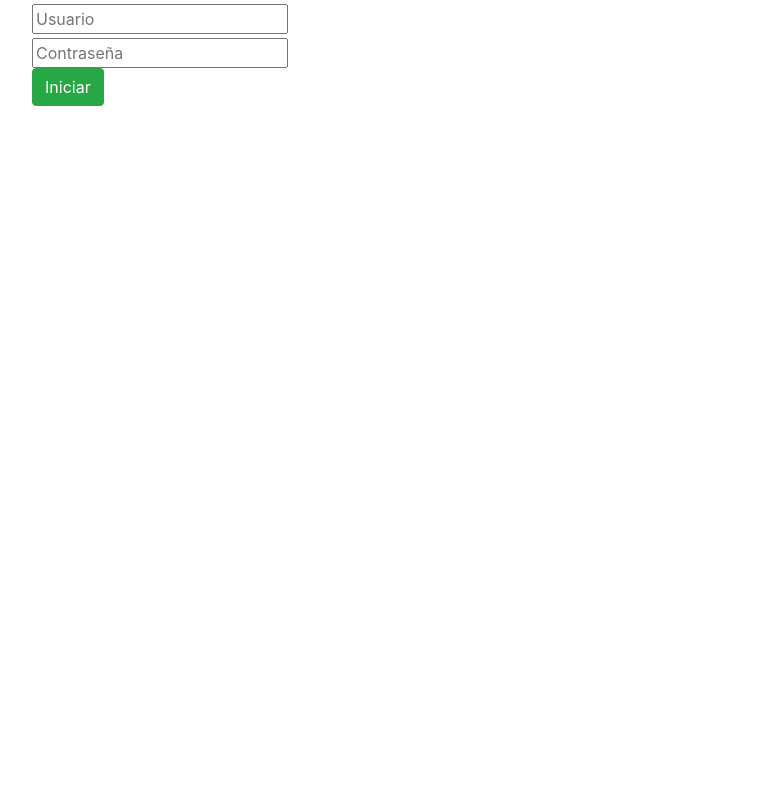
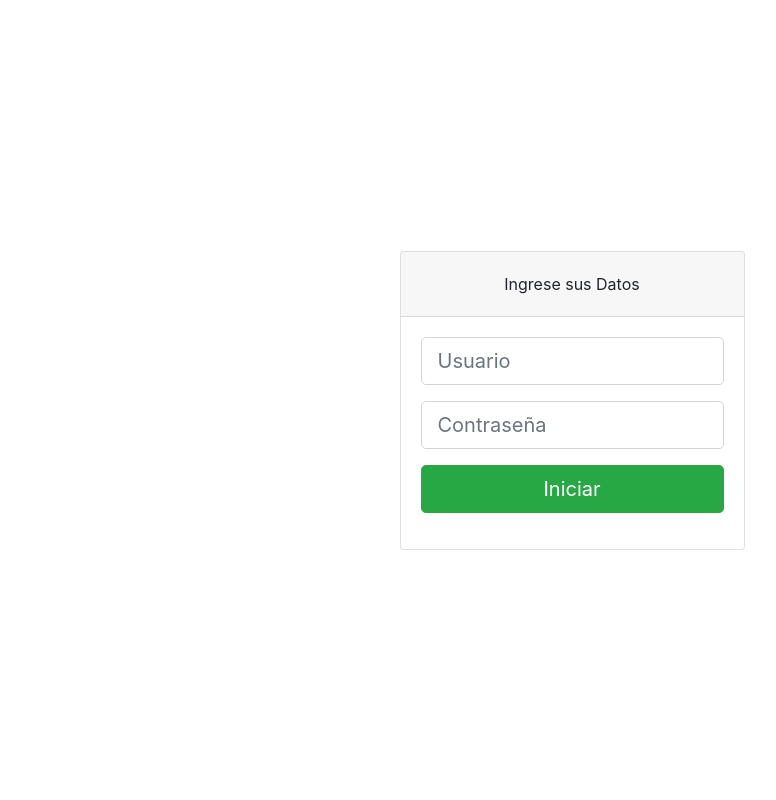
Before and after one commit to andresmauricio/app-automation, a Django app: page / in a window 1280 px wide. Shown: the whole page, without its empty margins (68-844 px from the left). Run offline with Django 3.2, Linux system fonts and the light colour scheme; some libraries are stand-ins or nearby versions.

Commit message:
Add styles form login..

```diff
--- a/applicaation/settings.py
+++ b/applicaation/settings.py
@@ -129,3 +129,5 @@ USE_TZ = True
 # https://docs.djangoproject.com/en/2.2/howto/static-files/
 
 STATIC_URL = '/static/'
+
+LOGIN_URL = '/'
--- a/control/views.py
+++ b/control/views.py
@@ -1,8 +1,12 @@
 
 from django.http import HttpResponse
 
+from django.contrib.auth.decorators import login_required
+
 from django.shortcuts import render, redirect
 
+
+@login_required
 def dashboard_view(request):
 
     return render(request, 'control/dashboard.html')
--- a/templates/users/login.html
+++ b/templates/users/login.html
@@ -3,7 +3,32 @@
 <head>
     <meta charset="UTF-8">
     <link rel="stylesheet" href="https://stackpath.bootstrapcdn.com/bootstrap/4.3.1/css/bootstrap.min.css" integrity="sha384-ggOyR0iXCbMQv3Xipma34MD+dH/1fQ784/j6cY/iJTQUOhcWr7x9JvoRxT2MZw1T" crossorigin="anonymous">
-    <title>Document</title>
+    <title>Login!</title>
+
+    <style>
+    html,
+    body {
+        height: 100%;
+    }
+
+    body {
+        display: -ms-flexbox;
+        display: flex;
+        -ms-flex-align: center;
+        align-items: center;
+        padding-top: 40px;
+        padding-bottom: 40px;
+    }
+    .splash-container {
+        width: 100%;
+        max-width: 375px;
+        padding: 15px;
+        margin: auto;
+    }
+.splash-container .card-header {
+        padding: 20px;
+    }
+    </style>
 </head>
 <body>
 
@@ -11,24 +36,26 @@
         <p>{{ error }}</p>
     {% endif %}
 
-    <div class="container >
-        <div class="row">
-                <div class="col-lg-4 col-lg-offset-4">
+    <div class="splash-container">
+        <div class="card">
+            <div class="card-header text-center">
+            <span>Ingrese sus Datos</span>
+            </div>
+            <div class="card-body">
+                    <form method="POST" action="{% url "login" %}">
+                            {% csrf_token %}
                         <div class="form-group">
-                                <form method="POST" action="{% url "login" %}">
+                            <input class="form-control form-control-lg" type="text" placeholder="Usuario" name="username" required="True">
+                        </div>
 
-
-                                        {% csrf_token %}
-
-                                        <input  class="form-text text-muted" type="text" placeholder="Usuario" name="username" required="True">
-                                        <input  class="form-text text-muted" type="password" placeholder="Contraseña" name="password">
-
-                                        <button class="btn btn-success" type="submit"> Iniciar</button>
-
-                                    </form>
-                           </div>
-                </div>
-
+                        <div class="form-group">
+                            <input class="form-control form-control-lg" type="password" placeholder="Contraseña" name="password" required="True">
+                        </div>
+                        <div class="form-group">
+                            <button class="btn btn-success btn-lg btn-block" type="submit"> Iniciar</button>
+                        </div>
+                   </form>
+            </div>
         </div>
 
     </div>
```
